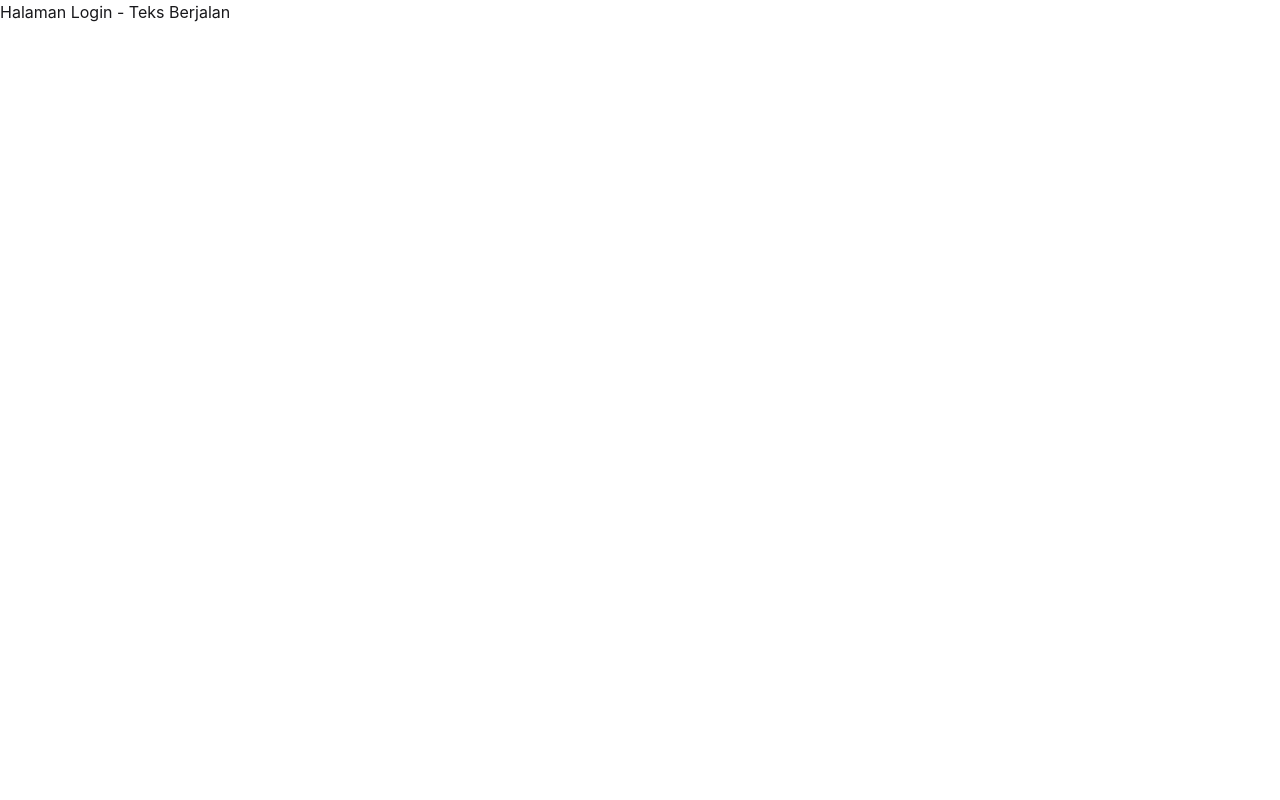
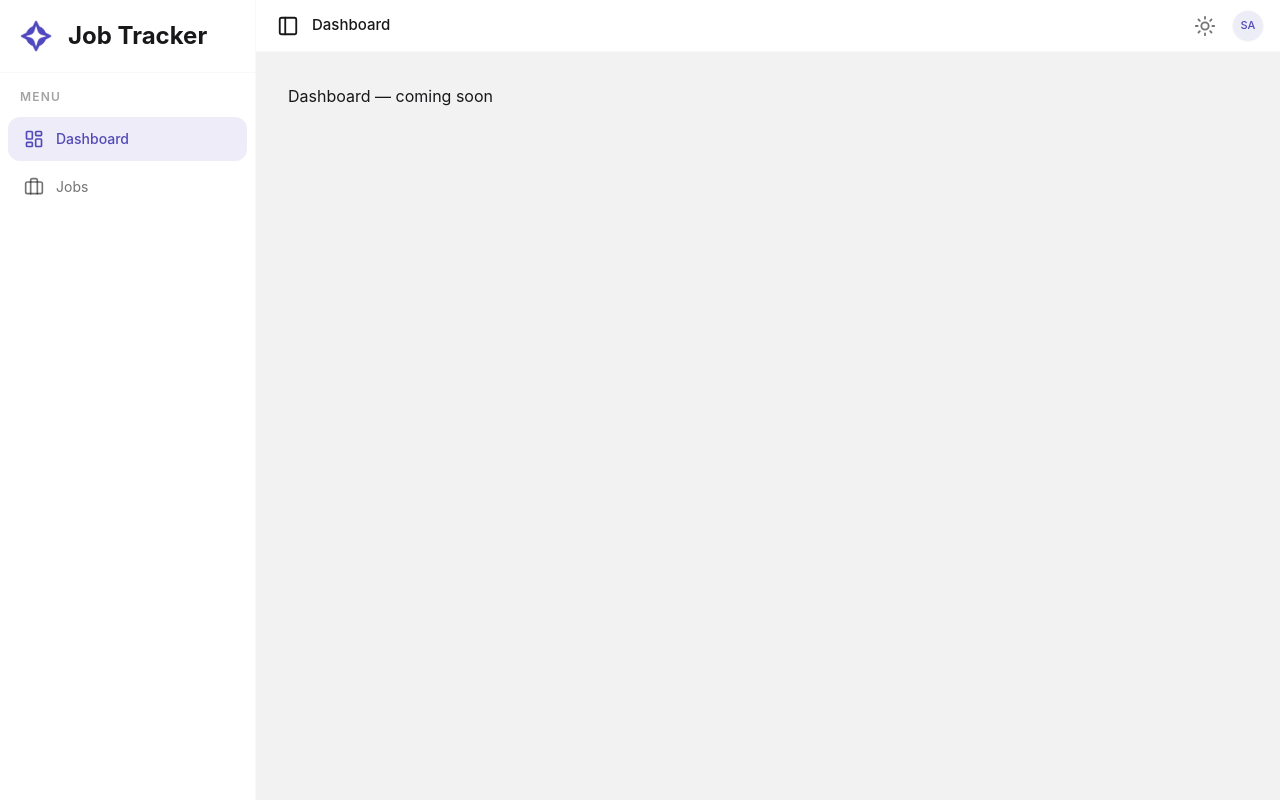
Before and after one commit to jejejullian/jobtrack, a React (Vite) app in the folder frontend/: page / in a window 1280 px wide. Built offline with nearby package versions, Linux system fonts and the light colour scheme; no server answers; sample sign-in values are in the browser's storage.

Commit message:
feat: add Layout and Sidebar components

```diff
--- a/frontend/src/App.jsx
+++ b/frontend/src/App.jsx
@@ -1,13 +1,12 @@
 import { Routes, Route } from "react-router-dom";
-
 import { AuthProvider } from "./context/AuthContext.jsx";
 import ProtectedRoute from "./components/ProtectedRoute.jsx";
-
+import Layout from "./components/Layout.jsx";
 import LoginPage from "./pages/LoginPage.jsx";
 import RegisterPage from "./pages/RegisterPage.jsx";
 
-function DummyLogin() {
-  return <div>Halaman Login - Teks Berjalan</div>;
+function DummyDashboard() {
+  return <div className="p-2">Dashboard — coming soon</div>;
 }
 
 function App() {
@@ -18,7 +17,12 @@ function App() {
         <Route path="/register" element={<RegisterPage />} />
 
         <Route element={<ProtectedRoute />}>
-          <Route path="/" element={<DummyLogin />} />
+          <Route element={<Layout />}>
+            <Route path="/" element={<DummyDashboard />} />
+            {/* TODO: ganti dengan halaman asli nanti */}
+            {/* <Route path="/jobs" element={<JobsPage />} /> */}
+            {/* <Route path="/profile" element={<ProfilePage />} /> */}
+          </Route>
         </Route>
       </Routes>
     </AuthProvider>
--- /dev/null
+++ b/frontend/src/components/Layout.jsx
@@ -0,0 +1,44 @@
+import { useState, useEffect } from "react";
+import { Outlet } from "react-router-dom";
+import Sidebar from "./Sidebar";
+import Topbar from "./Topbar";
+
+export default function Layout() {
+  const [isCollapsed, setIsCollapsed] = useState(false);
+  const [mobileOpen, setMobileOpen] = useState(false);
+  const [isDesktop, setIsDesktop] = useState(null);
+
+  useEffect(() => {
+    const check = () => setIsDesktop(window.innerWidth >= 768);
+    check();
+    window.addEventListener("resize", check);
+    return () => window.removeEventListener("resize", check);
+  }, []);
+
+  if (isDesktop === null) return null;
+
+  const sidebarVisible = isDesktop || mobileOpen;
+
+  return (
+    <div className="flex h-dvh overflow-hidden">
+      {/* Overlay - mobile only */}
+      {!isDesktop && mobileOpen && <div className="fixed inset-0 bg-black/30 z-30" onClick={() => setMobileOpen(false)} aria-hidden="true"/>}
+
+      {/* Sidebar */}
+      <div className={`fixed inset-y-0 left-0 z-40 h-full transition-transform duration-200 ${sidebarVisible ? "translate-x-0" : "-translate-x-full"}`}>
+        <Sidebar isCollapsed={isCollapsed} />
+      </div>
+
+      {/* Main content */}
+      <div
+        className={`flex-1 flex flex-col min-w-0 overflow-hidden bg-primary-content transition-[margin] duration-300
+          ${isDesktop ? (isCollapsed ? "ml-18" : "ml-64") : "ml-0"}`}
+      >
+        <Topbar onMenuClick={() => setMobileOpen((prev) => !prev)} onSidebarToggle={() => setIsCollapsed((prev) => !prev)} />
+        <main className="flex-1 overflow-y-auto p-6">
+          <Outlet />
+        </main>
+      </div>
+    </div>
+  );
+}
--- /dev/null
+++ b/frontend/src/components/Sidebar.jsx
@@ -0,0 +1,45 @@
+import { NavLink } from "react-router-dom";
+import { routes } from "../config/routes";
+
+const sidebarMenu = routes.filter(r => r.path !== "/profile");
+
+export default function Sidebar({ isCollapsed }) {
+  const navClass = ({ isActive }) =>
+    `flex items-center px-4 py-3 rounded-xl text-sm transition-colors
+    ${isActive ? "bg-primary/10 text-primary font-medium" : "text-base-content/60 hover:bg-base-200"}`;
+
+  return (
+    <aside
+      className={`
+        bg-base-100 border-r border-base-200 h-dvh overflow-hidden transition-[width] duration-300 ease-in-out
+        ${isCollapsed ? "w-18" : "w-72 md:w-64"}
+      `}
+    >
+      <div className="h-full flex flex-col">
+        {/* Brand */}
+        <div className="border-b border-base-200">
+          <div className="flex items-center px-4 py-4">
+            <div className="w-10 h-10 rounded-xl flex items-center justify-center shrink-0">
+              <img src="/logo.png" alt="Job Tracker" className="h-7 md:h-8 w-auto" />
+            </div>
+            {!isCollapsed && <span className="ml-3 font-bold text-xl md:text-2xl whitespace-nowrap">Job Tracker</span>}
+          </div>
+        </div>
+
+        {/* Navigation */}
+        <nav className="flex-1 px-2 py-4 flex flex-col gap-1" aria-label="Main Navigation">
+          {!isCollapsed && <p className="px-3 mb-2 text-xs font-semibold uppercase tracking-widest text-base-content/40">Menu</p>}
+
+          {sidebarMenu.map(({ name, path, icon: Icon, end }) => (
+            <NavLink key={path} to={path} end={end} className={navClass}>
+              <div className="w-5 flex justify-center shrink-0">
+                <Icon size={20} />
+              </div>
+              {!isCollapsed && <span className="ml-3 whitespace-nowrap">{name}</span>}
+            </NavLink>
+          ))}
+        </nav>
+      </div>
+    </aside>
+  );
+}
--- /dev/null
+++ b/frontend/src/components/Topbar.jsx
@@ -0,0 +1,92 @@
+import { useNavigate, useLocation } from "react-router-dom";
+import { Sun, Moon, User, LogOut, Menu, PanelLeft } from "lucide-react";
+import { useAuth } from "../context/auth";
+import useTheme from "../hooks/useTheme";
+import { routes } from "../config/routes";
+
+const pageTitles = Object.fromEntries(routes.map((r) => [r.path, r.name]));
+
+export default function Topbar({ onMenuClick, onSidebarToggle }) {
+  const { user, logout } = useAuth();
+  const { isDark, toggleTheme } = useTheme();
+  const navigate = useNavigate();
+  const location = useLocation();
+
+  const initials = user?.username?.slice(0, 2).toUpperCase() ?? "JT";
+  const pageTitle = pageTitles[location.pathname] ?? "Job Tracker";
+
+  const handleLogout = () => {
+    logout();
+    navigate("/login");
+  };
+
+  const handleProfile = () => {
+    navigate("/profile");
+  };
+
+  return (
+    <header className="bg-base-100 border-b border-base-200 h-13 flex items-center justify-between px-4 gap-3 shrink-0">
+      {/* Left */}
+      <div className="flex items-center gap-2">
+        {/* Toggle collapse — desktop & tablet */}
+        <button onClick={onSidebarToggle} aria-label="Toggle sidebar" className="btn btn-ghost btn-sm btn-square hidden md:flex">
+          <PanelLeft size={22} />
+        </button>
+
+        {/* Hamburger — mobile only */}
+        <button onClick={onMenuClick} aria-label="Buka sidebar" className="btn btn-ghost btn-sm btn-square md:hidden">
+          <Menu size={20} />
+        </button>
+
+        <h1 className="truncate text-[15px] font-medium text-base-content">{pageTitle}</h1>
+      </div>
+
+      {/* right */}
+      <div className="flex items-center gap-2">
+        <label className="swap swap-rotate cursor-pointer text-base-content/60 hover:text-base-content transition-colors p-2">
+          <input type="checkbox" checked={isDark} onChange={toggleTheme} aria-label="Toggle dark mode" />
+          <Sun size={22} className="swap-off" aria-hidden="true" />
+          <Moon size={22} className="swap-on" aria-hidden="true" />
+        </label>
+
+        {/* Avatar + dropdown */}
+        <div className="dropdown dropdown-end">
+          <div
+            tabIndex={0}
+            role="button"
+            aria-label="Profile menu"
+            className="w-8 h-8 rounded-full bg-primary/10 border border-base-200 hover:border-primary/40 flex items-center justify-center text-[11px] font-medium text-primary cursor-pointer"
+          >
+            {initials}
+          </div>
+
+          <ul tabIndex={0} className="dropdown-content menu bg-base-100 border border-base-200 rounded-xl z-50 w-48 p-0 mt-2 overflow-hidden">
+            {/* Header — nama + email */}
+            <li className="px-3.5 py-3 border-b border-base-200 pointer-events-none">
+              <p className="text-sm font-medium truncate text-base-content">{user?.username}</p>
+              <p className="text-[11px] text-base-content/40 truncate mt-0.5">{user?.email}</p>
+            </li>
+
+            {/* Profile */}
+            <li>
+              <button onClick={handleProfile} className="flex items-center gap-2.5 px-3.5 py-2.5 text-sm rounded-none">
+                <User size={15} aria-hidden="true" />
+                Profile
+              </button>
+            </li>
+
+            <div className="h-px bg-base-200 mx-0" />
+
+            {/* Logout */}
+            <li>
+              <button onClick={handleLogout} className="flex items-center gap-2.5 px-3.5 py-2.5 text-sm text-error/80 hover:bg-error/10 rounded-none">
+                <LogOut size={15} aria-hidden="true" />
+                Logout
+              </button>
+            </li>
+          </ul>
+        </div>
+      </div>
+    </header>
+  );
+}
--- /dev/null
+++ b/frontend/src/config/routes.js
@@ -0,0 +1,7 @@
+import { LayoutDashboard, Briefcase, User } from "lucide-react";
+
+export const routes = [
+  { name: "Dashboard", path: "/", icon: LayoutDashboard, end: true },
+  { name: "Jobs", path: "/jobs", icon: Briefcase },
+  { name: "Profile", path: "/profile", icon: User },
+];
--- /dev/null
+++ b/frontend/src/hooks/useTheme.js
@@ -0,0 +1,22 @@
+import { useState } from "react";
+
+function applyTheme(dark) {
+  document.documentElement.setAttribute("data-theme", dark ? "dark" : "light");
+  localStorage.setItem("theme", dark ? "dark" : "light");
+}
+
+export default function useTheme() {
+  const [isDark, setIsDark] = useState(() => {
+    const saved = localStorage.getItem("theme") ?? (window.matchMedia("(prefers-color-scheme: dark)").matches ? "dark" : "light");
+    return saved === "dark";
+  });
+
+  const toggleTheme = () => {
+    setIsDark((prev) => {
+      applyTheme(!prev);
+      return !prev;
+    });
+  };
+
+  return { isDark, toggleTheme };
+}
--- a/frontend/src/index.css
+++ b/frontend/src/index.css
@@ -30,8 +30,10 @@
   name: "dark";
   prefersdark: true;
 
+  --color-base-100: #151517;
+
   --color-primary: #afa9ec;
-  --color-primary-content: #1e1b4b;
+  --color-primary-content: #1b1b1d;
 
   /* Status badge */
   --status-applied-bg: #3c3489;
```
